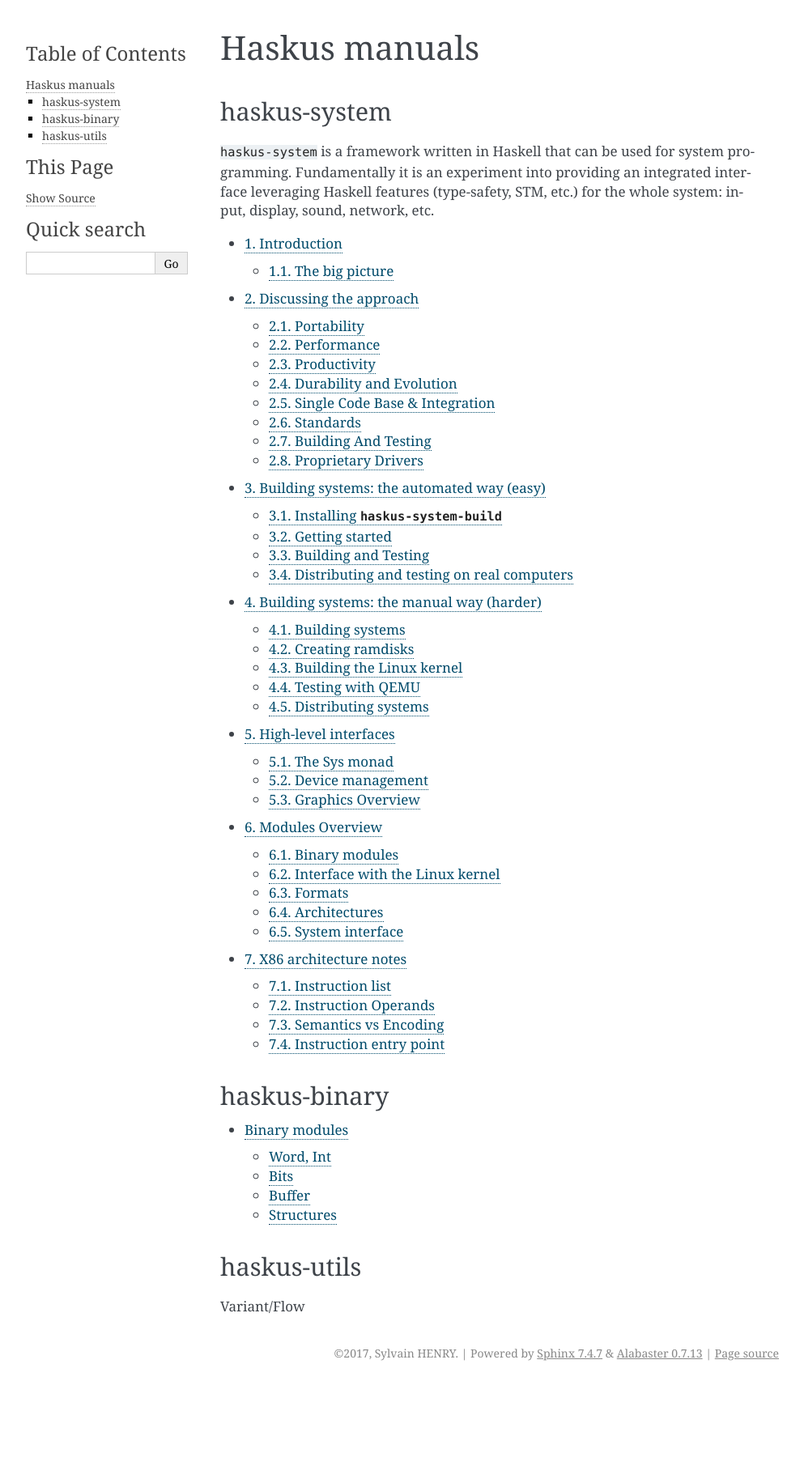
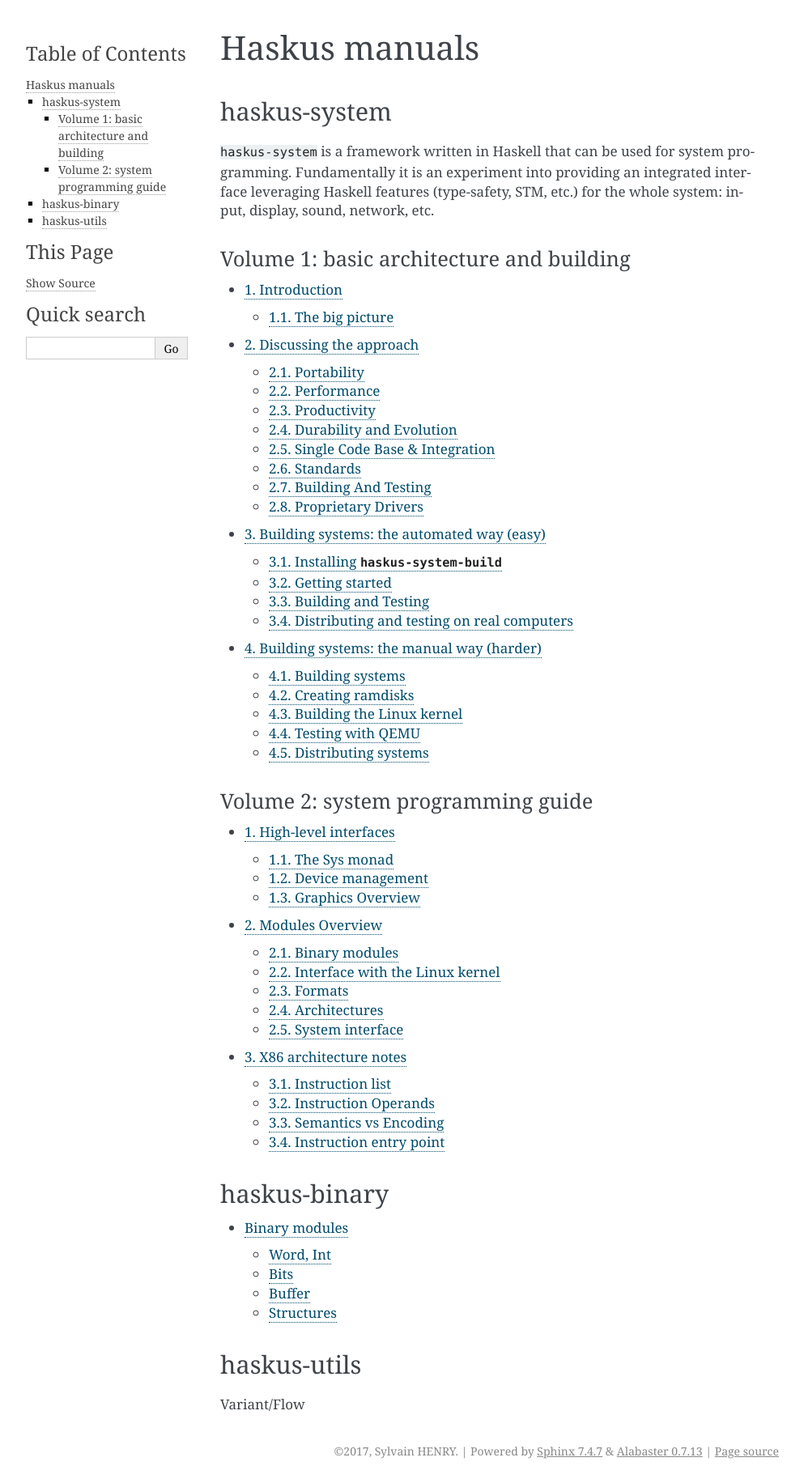
Before and after one commit to haskus/haskus-manual, a Sphinx documentation site: the page built from source/index.rst, in a window 1280 px wide. Shown: the whole page at 81% size, without its empty margins (148-1141 px from the left). Built offline with Sphinx 7.4.7, drawn with Linux system fonts in a browser that asks for light colours; before the commit the page ends 1711 px from its top, so only the background shows below that.

Commit message:
Split manual

```diff
--- a/source/index.rst
+++ b/source/index.rst
@@ -14,6 +14,9 @@
 interface leveraging Haskell features (type-safety, STM, etc.) for the whole
 system: input, display, sound, network, etc.
 
+Volume 1: basic architecture and building
+~~~~~~~~~~~~~~~~~~~~~~~~~~~~~~~~~~~~~~~~~
+
 .. toctree::
    :maxdepth: 2
    :numbered:
@@ -22,6 +25,14 @@
    system/approach
    system/build_tool
    system/booting
+
+Volume 2: system programming guide
+~~~~~~~~~~~~~~~~~~~~~~~~~~~~~~~~~~
+
+.. toctree::
+   :maxdepth: 2
+   :numbered:
+
    system/using
    system/modules_overview
    system/x86
```
